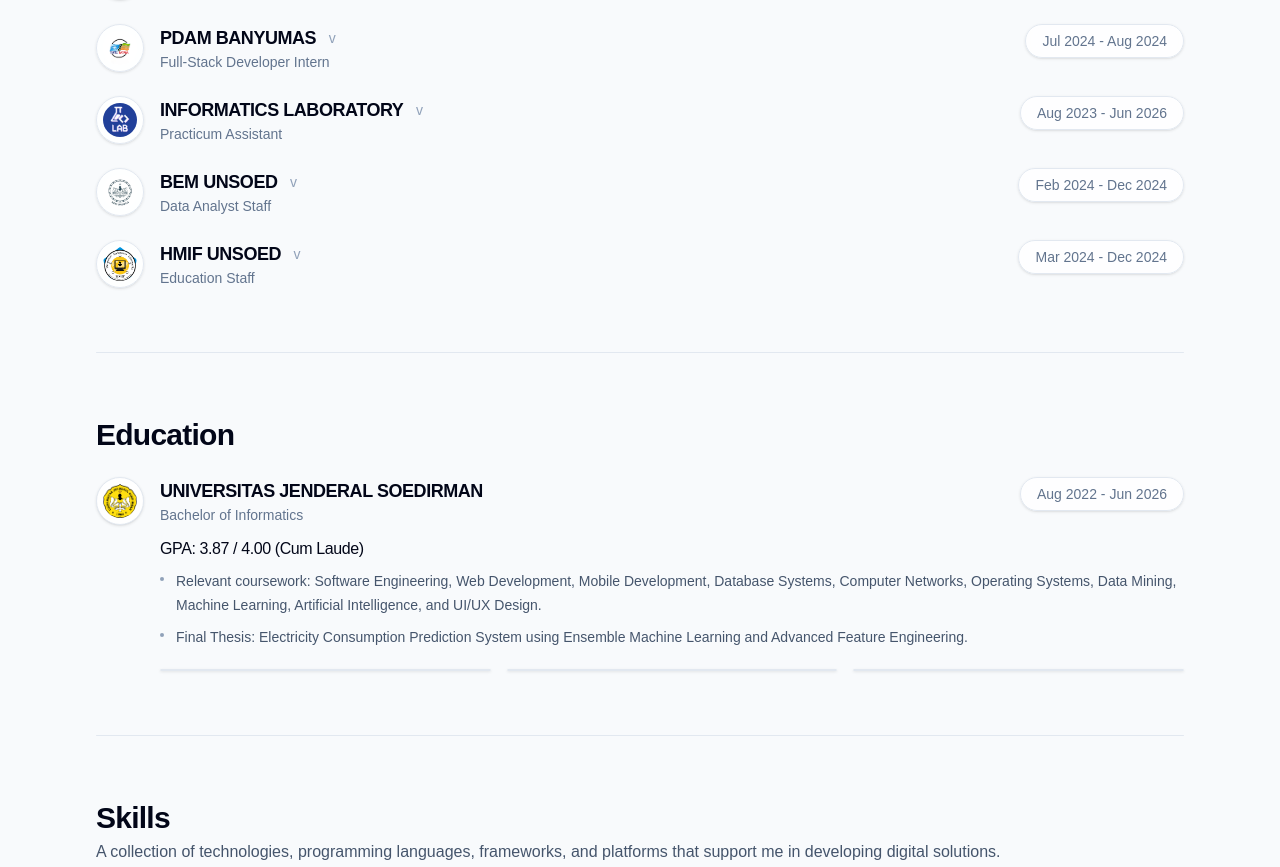
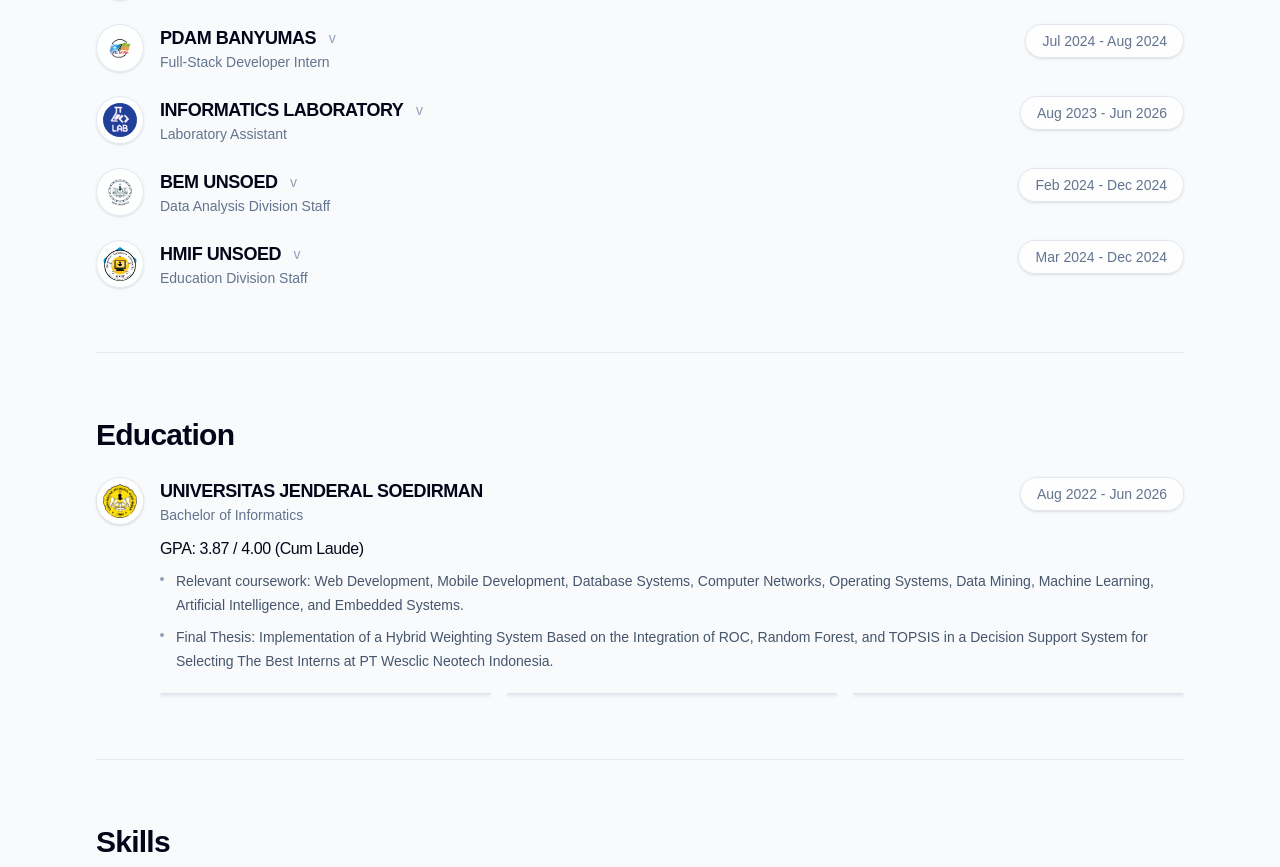
Before and after one commit to ellfataa/MyPortfolio, a Next.js app: page / in a window 1280 px wide. Shown: the part 925-1792 px from the top of the page. Built offline with nearby package versions, Linux system fonts and the light colour scheme; grey boxes are pictures that could not be loaded.

Commit message:
Fourteen Up fix kalimat experience dan education

```diff
--- a/src/components/sections/EducationSection.tsx
+++ b/src/components/sections/EducationSection.tsx
@@ -30,8 +30,8 @@ const educations: Education[] = [
     logoSrc: "/assets/education/logos/unsoed.png",
     logoAlt: "Universitas Jenderal Soedirman Logo",
     details: [
-      "Relevant coursework: Software Engineering, Web Development, Mobile Development, Database Systems, Computer Networks, Operating Systems, Data Mining, Machine Learning, Artificial Intelligence, and UI/UX Design.",
-      "Final Thesis: Electricity Consumption Prediction System using Ensemble Machine Learning and Advanced Feature Engineering.",
+      "Relevant coursework: Web Development, Mobile Development, Database Systems, Computer Networks, Operating Systems, Data Mining, Machine Learning, Artificial Intelligence, and Embedded Systems.",
+      "Final Thesis: Implementation of a Hybrid Weighting System Based on the Integration of ROC, Random Forest, and TOPSIS in a Decision Support System for Selecting The Best Interns at PT Wesclic Neotech Indonesia.",
     ],
     images: [
       {
--- a/src/components/sections/ExperienceSection.tsx
+++ b/src/components/sections/ExperienceSection.tsx
@@ -28,9 +28,10 @@ const experiences: Experience[] = [
     logoSrc: "/assets/experience/logos/idtelkom.jpg",
     logoAlt: "Telkom Indonesia Logo",
     details: [
-      "Develop enterprise-level web applications by translating business requirements into scalable and maintainable digital solutions.",
-      "Collaborate with cross-functional teams in an Agile environment to deliver secure, reliable, and user-focused application features.",
-      "Work with modern frontend and backend technologies to support system development, integration, and continuous improvement.",
+      "Led the development of a Telkom product promotional website to support commercial and marketing initiatives.",
+      "Maintained the company news portal with 20+ content uploads, ensuring up-to-date information dissemination.",
+      "Verified and cross-referenced 1500+ customer product data entries for database accuracy and consistency.",
+      "Executed network infrastructure audits and PMR assessments across Purwokerto, Banjarnegara, Cilacap, and Purbalingga branches.",
     ],
     images: [
       {
@@ -52,14 +53,16 @@ const experiences: Experience[] = [
     ],
   },
   {
-    company: "WESCLIC TECHNOLOGY",
+    company: "WESCLIC NEOTECH INDONESIA",
     role: "System Analyst Intern",
     period: "Aug 2025 - Dec 2025",
     logoSrc: "/assets/experience/logos/wesclic.jpg",
     logoAlt: "Wesclic Logo",
     details: [
-      "Participated in system analysis activities by identifying requirements, documenting workflows, and supporting feature planning.",
-      "Collaborated with development teams to translate user needs into structured system requirements and functional documentation.",
+      "Analyzed and documented system requirements for 5 concurrent projects across various business domains.",
+      "Developed 30+ comprehensive system flow diagrams including use case, sequence, class diagrams, and ERDs.",
+      "Created 4 Product Requirement Documents (PRD) and 5 Software Requirement Specifications (SRS) to guide development teams.",
+      "Produced user manuals and technical documentation to support project implementation and end-user adoption.",
     ],
     images: [
       {
@@ -79,9 +82,9 @@ const experiences: Experience[] = [
     logoSrc: "/assets/experience/logos/pdambms.jpg",
     logoAlt: "PDAM Banyumas Logo",
     details: [
-      "Developed responsive web application features and helped build user-focused interfaces for internal operational needs.",
-      "Implemented frontend and backend functionality while maintaining readable, scalable, and maintainable code structure.",
-      "Worked with stakeholders to understand requirements and support digital transformation through practical web-based solutions.",
+      "Built a customer registration portal with Laravel and Midtrans, covering 306 villages across 27 sub-districts.",
+      "Created comprehensive system documentation including use case, sequence, activity, and class diagrams.",
+      "Presented project progress and technical updates to field supervisors throughout the development lifecycle.",
     ],
     images: [
       {
@@ -96,7 +99,7 @@ const experiences: Experience[] = [
   },
   {
     company: "INFORMATICS LABORATORY",
-    role: "Practicum Assistant",
+    role: "Laboratory Assistant",
     period: "Aug 2023 - Jun 2026",
     logoSrc: "/assets/experience/logos/iflab.jpg",
     logoAlt: "Informatics Laboratory Logo",
@@ -134,13 +137,14 @@ const experiences: Experience[] = [
   },
   {
     company: "BEM UNSOED",
-    role: "Data Analyst Staff",
+    role: "Data Analysis Division Staff",
     period: "Feb 2024 - Dec 2024",
     logoSrc: "/assets/experience/logos/bemu.jpg",
     logoAlt: "BEM UNSOED Logo",
     details: [
-      "Managed and analyzed organizational data to support decision-making, reporting, and internal evaluation.",
-      "Prepared structured data insights and contributed to documentation for organizational programs and activities.",
+      "Conducted quantitative research and surveys to support executive ministries and deliver strategic insights for the university's student body.",
+      "Spearheaded large-scale survey data processing for the Data Analysis Directorate, handling key initiatives such as ‘Super Survey’ (749 respondents) and ‘Ekspektasi Mahasiswa Baru 2024’ (1519 respondents).",
+      "Analyzed raw survey data to create comprehensive PDF reports and collaborated on visual data presentations.",
     ],
     images: [
       {
@@ -171,13 +175,14 @@ const experiences: Experience[] = [
   },
   {
     company: "HMIF UNSOED",
-    role: "Education Staff",
+    role: "Education Division Staff",
     period: "Mar 2024 - Dec 2024",
     logoSrc: "/assets/experience/logos/hmifunsoed.png",
     logoAlt: "HMIF UNSOED Logo",
     details: [
-      "Supported educational programs, academic activities, and student development initiatives within the Informatics student association.",
-      "Collaborated with team members to organize learning-related activities and improve student engagement.",
+      "Enhanced student academic potential through structured programs, including the ‘Mahasiswa Berprestasi’ initiative.",
+      "Led the ‘Simpul Pintar’ Question Bank program, organizing 74 study materials and 148 exam questions for academic assessments.",
+      "Built 2 centralized data repositories utilizing Excel PivotTables to streamline internship and vendor management systems.",
     ],
     images: [
       {
```
